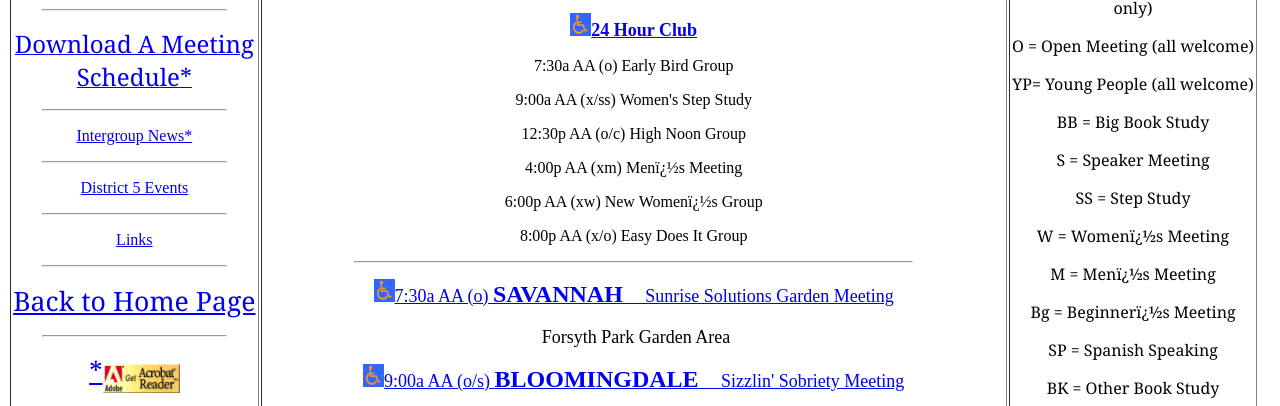
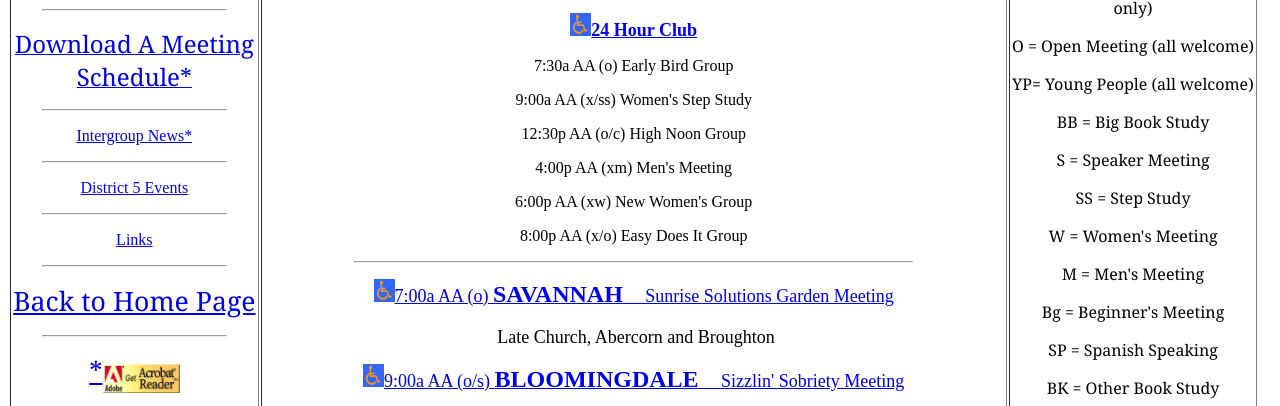
Before and after one commit to kbagoy/savaa-old, a plain HTML site: page days/sunday.htm in a window 1280 px wide. Shown: the part 366-772 px from the top of the page. Drawn offline with Linux system fonts and the light colour scheme.

Commit message:
update missing characters and sunrise meeting

```diff
--- a/days/sunday.htm
+++ b/days/sunday.htm
@@ -63,28 +63,28 @@
 
 			<p>7:30a AA (o) Early Bird Group</p>
 
-			<p>9:00a AA (x/ss) Women&#39;s Step Study</p>
+			<p>9:00a AA (x/ss) Women's Step Study</p>
 
 			<p>12:30p AA (o/c) High Noon Group</p>
 
-			<p>4:00p AA (xm) Men�s Meeting</p>
+			<p>4:00p AA (xm) Men's Meeting</p>
 
-			<p>6:00p AA (xw) New Women�s Group</p>
+			<p>6:00p AA (xw) New Women's Group</p>
 
 			<p>8:00p AA (x/o) Easy Does It Group</p>
 
 			<hr width="75%" />
-			<p><b><span face="Georgia" size="4" style="font-family: Georgia; font-size: large;"><img alt="" height="23" src="../images/access1.png" width="21" /></span></b><a href="../Meetings/sunrisesolutions.htm" target="_blank"><span size="4" style="font-size: large;">7:30a AA (o) </span> <span size="5" style="font-size: x-large;"> <b>SAVANNAH</b></span><span size="4" style="font-size: large;">&nbsp;&nbsp;&nbsp;&nbsp; Sunrise Solutions Garden Meeting</span></a></p>
+			<p><b><span face="Georgia" size="4" style="font-family: Georgia; font-size: large;"><img alt="" height="23" src="../images/access1.png" width="21" /></span></b><a href="../Meetings/sunrisesolutions.htm" target="_blank"><span size="4" style="font-size: large;">7:00a AA (o) </span> <span size="5" style="font-size: x-large;"> <b>SAVANNAH</b></span><span size="4" style="font-size: large;">&nbsp;&nbsp;&nbsp;&nbsp; Sunrise Solutions Garden Meeting</span></a></p>
 
-			<p><span color="#221e1f" face="Georgia" size="4" style="color: #221e1f; font-family: Georgia; font-size: large;">&nbsp;</span><span style="font-size: large;">Forsyth Park Garden Area</span></p>
+			<p><span color="#221e1f" face="Georgia" size="4" style="color: #221e1f; font-family: Georgia; font-size: large;">&nbsp;</span><span style="font-size: large;">Late Church, Abercorn and Broughton</span></p>
 
 			<p><b><span face="Georgia" size="4" style="font-family: Georgia; font-size: large;"><img alt="" height="23" src="../images/access1.png" width="21" /></span></b><a href="../Meetings/sizzlinsobriety.htm" target="_blank"><span size="4" style="font-size: large;">9:00a AA (o/s)&nbsp;</span><span size="5" style="font-size: x-large;"><b>BLOOMINGDALE</b></span><span size="4" style="font-size: large;">&nbsp; &nbsp; &nbsp;Sizzlin&#39; Sobriety&nbsp;Meeting</span></a></p>
 
 			<p style="text-align: -webkit-center;"><span color="#221e1f" face="Georgia" size="4" style="color: rgb(34, 30, 31); font-family: Georgia; font-size: large;">&nbsp;Western Sizzlin&#39;, 230 US-80, Bloomingdale, GA</span></p>
 
-			<p style="text-align: -webkit-center;"><a href="../Meetings/downtownMeeting.htm" target="_blank"><span size="5" style="font-size: x-large;"><span size="4" style="font-size: large;">11:00p AA (o)&nbsp;</span></span><span size="6" style="font-size: xx-large;"><b><span size="5" style="font-size: x-large;">SAVANNAH&nbsp;</span></b></span></a><a href="../Meetings/downtownMeeting.htm" target="_blank"><span size="4" style="font-size: large;">Freethinkers/Athiests/Agnostics</span></a></p>
+			<!--<p style="text-align: -webkit-center;"><a href="../Meetings/downtownMeeting.htm" target="_blank"><span size="5" style="font-size: x-large;"><span size="4" style="font-size: large;">11:00p AA (o)&nbsp;</span></span><span size="6" style="font-size: xx-large;"><b><span size="5" style="font-size: x-large;">SAVANNAH&nbsp;</span></b></span></a><a href="../Meetings/downtownMeeting.htm" target="_blank"><span size="4" style="font-size: large;">Freethinkers/Athiests/Agnostics</span></a></p>
 
-			<p style="text-align: -webkit-center;"><span face="Georgia" size="4" style="font-family: Georgia; font-size: large;">Tapestry Church Office, 1020 Abercorn @ Park</span></p>
+			<p style="text-align: -webkit-center;"><span face="Georgia" size="4" style="font-family: Georgia; font-size: large;">Tapestry Church Office, 1020 Abercorn @ Park</span></p>-->
 
 			<p><b><span face="Georgia" size="4" style="font-family: Georgia; font-size: large;"><img alt="" height="23" src="../images/access1.png" width="21" /></span></b><span face="Georgia" style="font-family: Georgia;"><a href="../Meetings/languageoftheheart.htm" target="_blank"><span size="4" style="font-size: large;">2:00p AA (o/bb) </span> <span size="5" style="font-size: x-large;"> <b>POOLER</b></span><span size="4" style="font-size: large;">&nbsp;&nbsp;&nbsp;&nbsp; Language of the Heart Group</span></a></span></p>
 
@@ -144,11 +144,11 @@
 
 			<p align="center"><span face="Georgia" style="font-family: Georgia;">SS = Step Study </span></p>
 
-			<p align="center"><span face="Georgia" style="font-family: Georgia;">W = Women�s Meeting</span></p>
+			<p align="center"><span face="Georgia" style="font-family: Georgia;">W = Women's Meeting</span></p>
 
-			<p align="center"><span face="Georgia" style="font-family: Georgia;">M = Men�s Meeting </span></p>
+			<p align="center"><span face="Georgia" style="font-family: Georgia;">M = Men's Meeting </span></p>
 
-			<p align="center"><span face="Georgia" style="font-family: Georgia;">Bg = Beginner�s Meeting</span></p>
+			<p align="center"><span face="Georgia" style="font-family: Georgia;">Bg = Beginner's Meeting</span></p>
 
 			<p align="center"><span face="Georgia" style="font-family: Georgia;">SP = Spanish Speaking</span></p>
 
```
Also changed, not shown: Meetings/sunrisesolutions.htm (+2 -2 lines), days/friday.htm (+3 -3 lines), days/monday.htm (+3 -3 lines), days/saturday.htm (+3 -3 lines), days/thursday.htm (+3 -3 lines), days/tuesday.htm (+3 -3 lines), days/wednesday.htm (+3 -3 lines).
